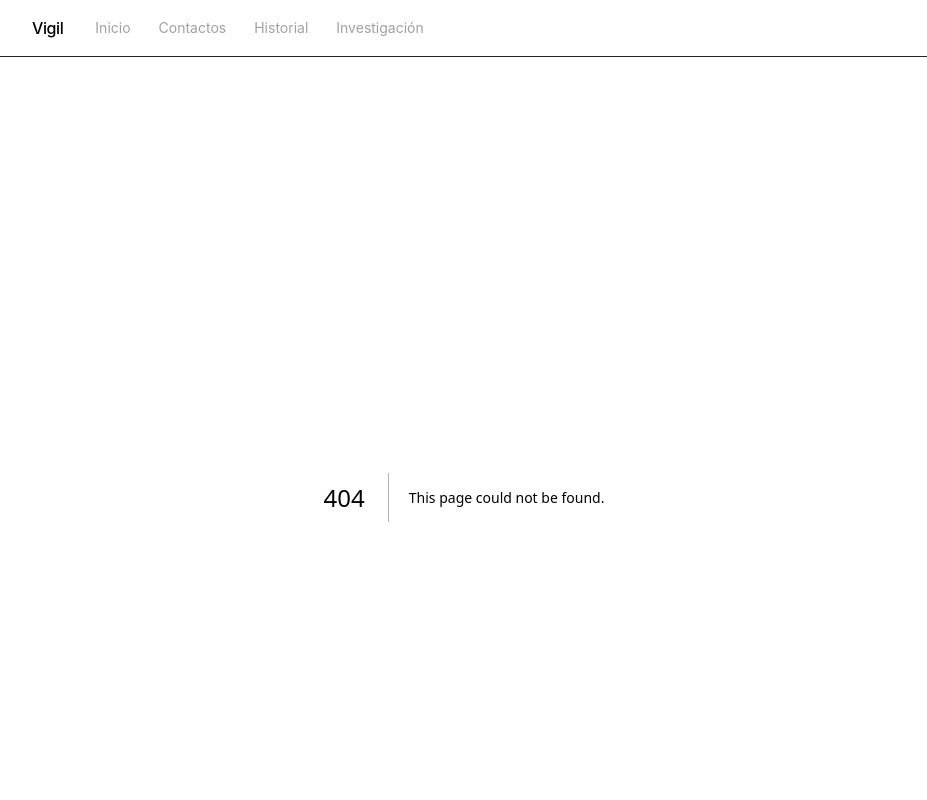
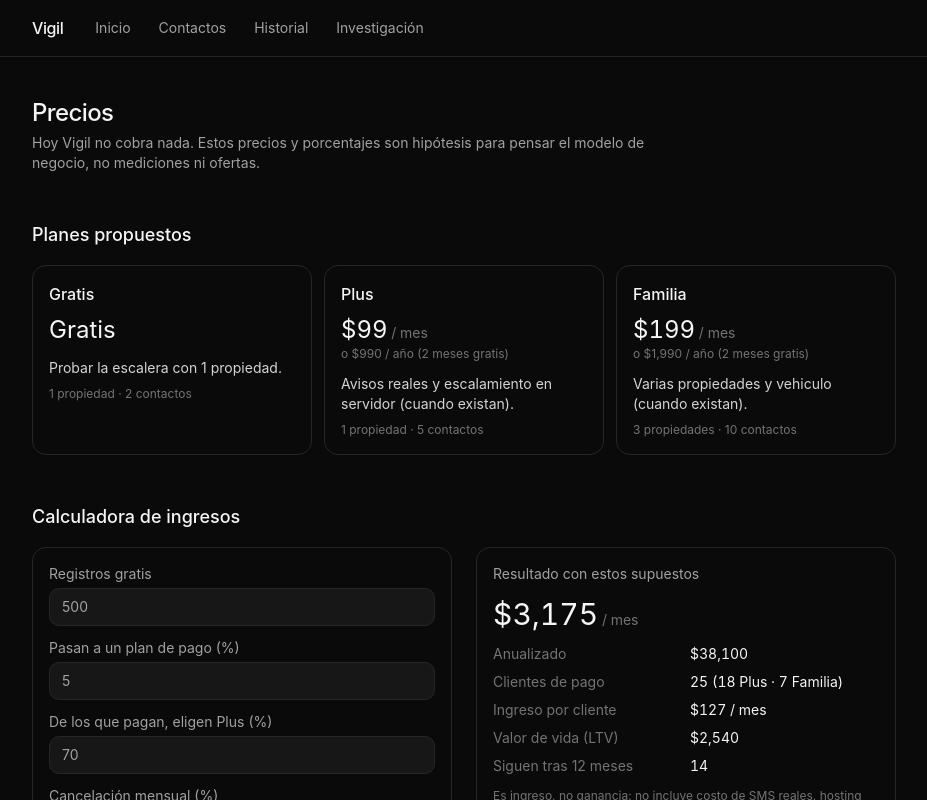
Before and after one commit to Emi21-hub/vigil, a Next.js app: page /pricing in a window 1280 px wide. Before the commit this address had no page. Shown: the top 800 px of the page, without its empty margins (176-1103 px from the left). Built offline with nearby package versions, Linux system fonts and the light colour scheme; no server answers; the database is empty.

Commit message:
Add PricingPage component with metadata

```diff
--- /dev/null
+++ b/app/pricing/page.tsx
@@ -0,0 +1,10 @@
+import PricingCalculator from "@/components/PricingCalculator";
+
+export const metadata = {
+  title: "Precios — Vigil",
+  description: "Planes propuestos y calculadora de ingresos de Vigil (hipótesis).",
+};
+
+export default function PricingPage() {
+  return <PricingCalculator />;
+}
```
